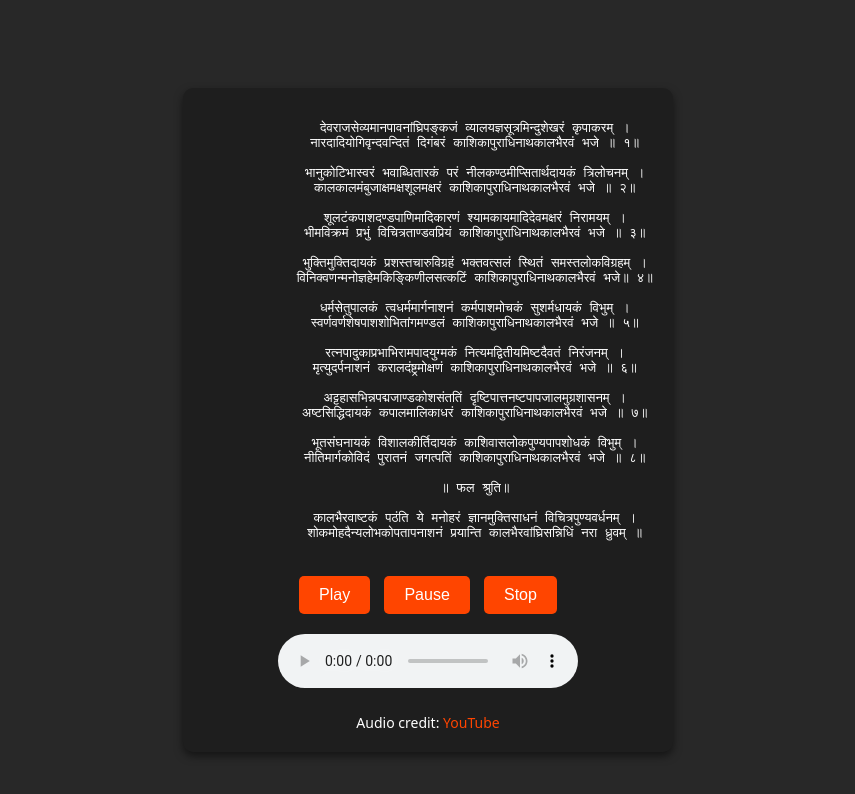
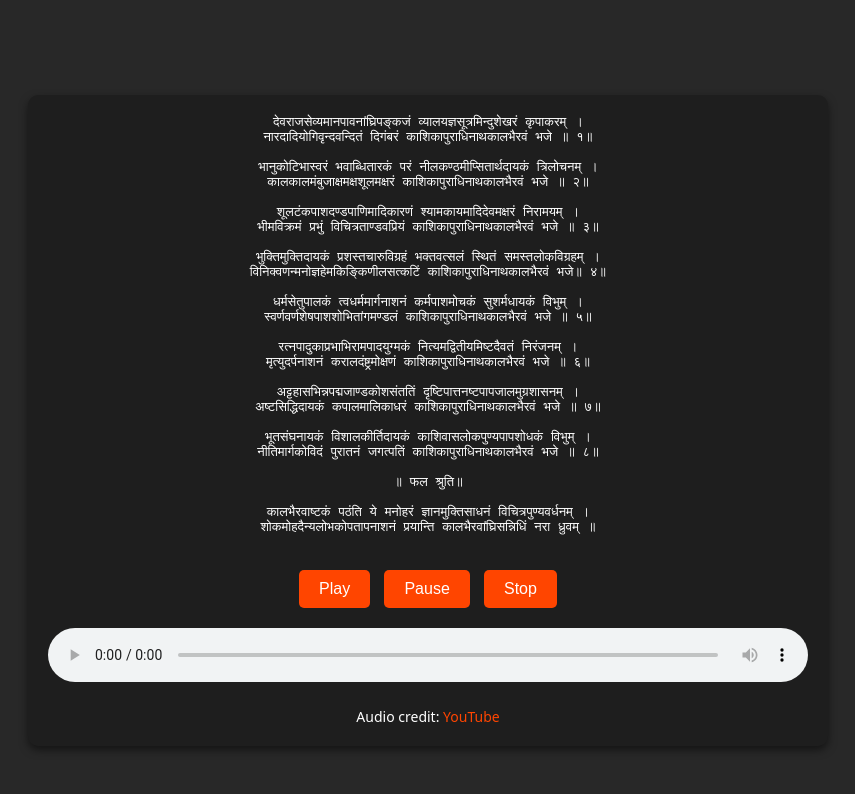
Before and after one commit to DigantaDey/Kaal-Bhairav-Astakam, a plain HTML site: page index.html in a window 1280 px wide. Shown: the whole page, without its empty margins (212-1067 px from the left). Drawn offline with Linux system fonts and the light colour scheme.

Commit message:
Update index.html

```diff
--- a/index.html
+++ b/index.html
@@ -14,8 +14,9 @@
             display: flex;
             justify-content: center;
             align-items: center;
-            height: 100vh;
+            min-height: 100vh;
             flex-direction: column;
+            text-align: center;
         }
         .content {
             background-color: #1e1e1e;
@@ -23,7 +24,8 @@
             border-radius: 10px;
             box-shadow: 0 4px 8px rgba(0, 0, 0, 0.5);
             max-width: 800px;
-            text-align: center;
+            width: 100%;
+            box-sizing: border-box;
         }
         .button-container {
             text-align: center;
@@ -44,6 +46,7 @@
         }
         audio {
             margin-top: 20px;
+            width: 100%;
         }
         .credit {
             margin-top: 20px;
@@ -60,6 +63,7 @@
             white-space: pre-wrap;
             word-wrap: break-word;
             text-align: center;
+            margin: 0;
         }
     </style>
 </head>
```
Lines whose indentation alone changed are shown as unchanged.
